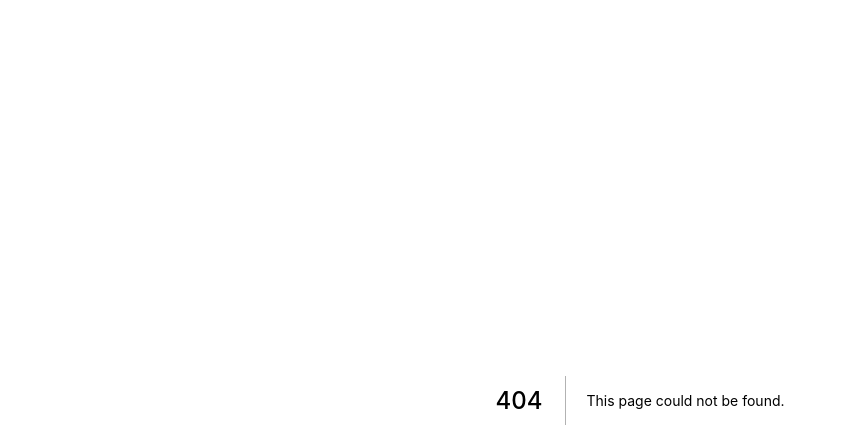
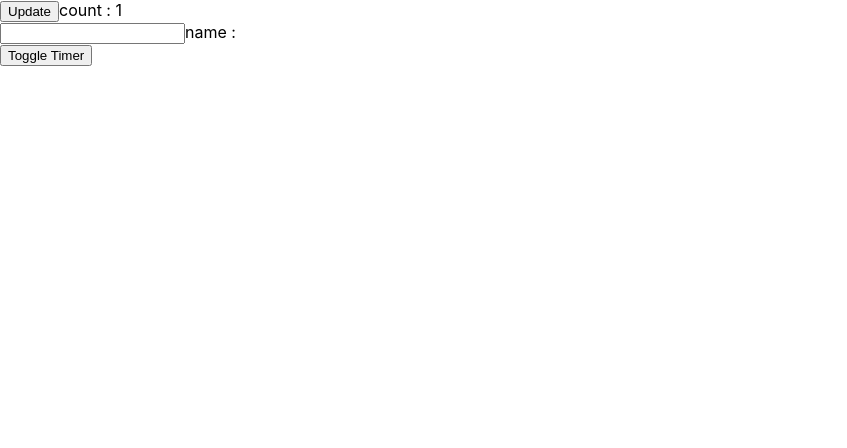
Before and after one commit to hyeun427/React-Hooks, a Next.js app: page /useEffect in a window 1280 px wide. Before the commit this address had no page. Shown: the top 448 px of the page, without its empty margins (0-847 px from the left). Built offline with nearby package versions, Linux system fonts and the light colour scheme.

Commit message:
useEffect

```diff
--- a/pages/index.js
+++ b/pages/index.js
@@ -7,9 +7,14 @@ export default function Home() {
     router.push("/useState");
   };
 
+  const onClickEffect = () => {
+    router.push("/useEffect");
+  };
+
   return (
     <div>
       <button onClick={onClickState}>useState로 출발</button>
+      <button onClick={onClickEffect}>useEffect로 출발</button>
     </div>
   );
 }
--- /dev/null
+++ b/pages/useEffect/index.js
@@ -0,0 +1,11 @@
+import UseEffectCompo1 from "../../src/2.useEffect/1";
+import UseEffectCompo2 from "../../src/2.useEffect/2";
+
+export default function UseEffectPage() {
+  return (
+    <>
+      <UseEffectCompo1 />
+      <UseEffectCompo2 />
+    </>
+  );
+}
--- /dev/null
+++ b/src/2.useEffect/1/index.js
@@ -0,0 +1,39 @@
+import { useEffect, useState } from "react";
+
+export default function UseEffectCompo1() {
+  const [count, setCount] = useState(1);
+  const [name, setName] = useState("");
+
+  const onClickCountUp = () => {
+    setCount(count + 1);
+  };
+
+  const onChangeInput = (event) => {
+    setName(event.target.value);
+  };
+
+  // 렌더링 될때마다 매번 실행됨
+  useEffect(() => {
+    console.log("렌더링 될 때마다!");
+  });
+
+  // 마운트 시 + 의존성배열 바뀔 때만 실행됨
+  useEffect(() => {
+    console.log("count 변화될 때만 렌더!");
+  }, [count]);
+
+  // 마운트 될 때만 실행됨
+  useEffect(() => {
+    console.log("마운트 될 때만 렌더!");
+  }, []);
+
+  return (
+    <div>
+      <button onClick={onClickCountUp}>Update</button>
+      <span>count : {count}</span>
+      <br />
+      <input type="text" value={name} onChange={onChangeInput} />
+      <span>name : {name}</span>
+    </div>
+  );
+}
--- /dev/null
+++ b/src/2.useEffect/2/index.js
@@ -0,0 +1,13 @@
+import { useState } from "react";
+import Timer from "../3/Timer";
+
+export default function UseEffectCompo2() {
+  const [showTimer, setShowTimer] = useState(false);
+
+  return (
+    <div>
+      {showTimer && <Timer />}
+      <button onClick={() => setShowTimer(!showTimer)}>Toggle Timer</button>
+    </div>
+  );
+}
--- /dev/null
+++ b/src/2.useEffect/3/Timer.js
@@ -0,0 +1,20 @@
+import React, { useEffect } from "react";
+
+export default function Timer(props) {
+  useEffect(() => {
+    const timer = setInterval(() => {
+      console.log("타이머 돌아가는 중..");
+    }, 1000);
+
+    return () => {
+      clearInterval(timer);
+      console.log("타이머가 종료되었습니다.");
+    };
+  }, []);
+
+  return (
+    <div>
+      <span>타이머를 시작합니다. 콘솔을 보세요</span>
+    </div>
+  );
+}
```
Also changed, not shown: src/1.useState/1/index.js (renamed from src/useState/1/index.js), src/1.useState/2/index.js (renamed from src/useState/2/index.js).
